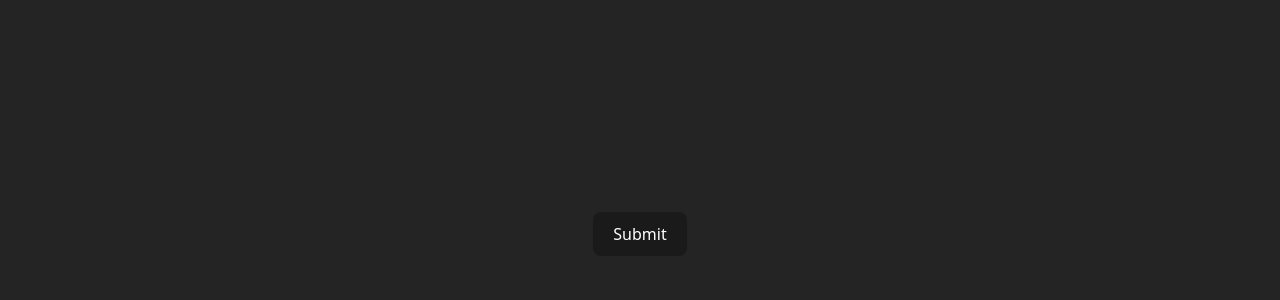
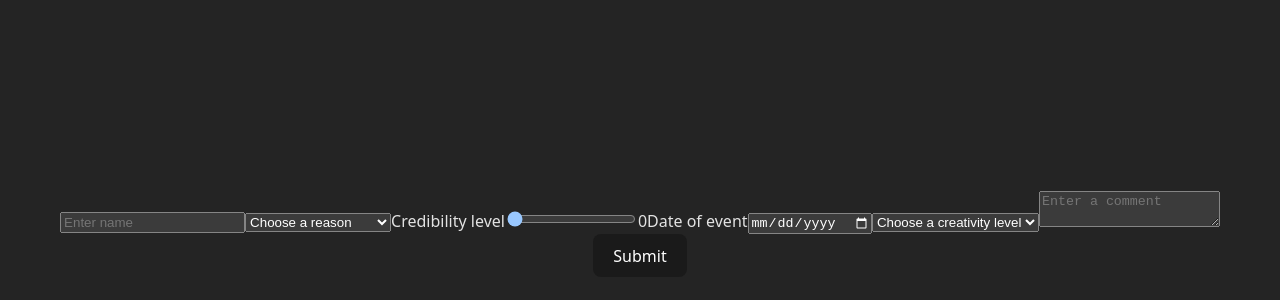
Before and after one commit to Szymonium/excuseGenerator, a React (Vite) app: page / in a window 1280 px wide. Shown: the part 166-466 px from the top of the page. Built offline with nearby package versions, Linux system fonts and the light colour scheme.

Commit message:
Expand form

```diff
--- a/src/App.tsx
+++ b/src/App.tsx
@@ -1,11 +1,13 @@
 import './App.css'
 import Form from "./Form.tsx";
+import Excuses from "./Excuses.tsx";
 
 function App() {
 
   return (
     <>
         <Form />
+        <Excuses />
     </>
   )
 }
--- /dev/null
+++ b/src/Excuses.tsx
@@ -0,0 +1,7 @@
+export default function Excuses() {
+    return (
+        <>
+
+        </>
+    )
+}
--- a/src/Form.tsx
+++ b/src/Form.tsx
@@ -1,14 +1,34 @@
 import * as React from "react";
+import {useState} from "react";
 
-function Form() {
+export default function Form() {
+    const [range, setRange] = useState(0);
 
     return (
         <>
             <form onSubmit={(e: React.FormEvent<HTMLFormElement>) => {e.preventDefault()}}>
+                <input type={"text"} name={"name"} placeholder={"Enter name"} required/>
+                <select name={"reason"} required>
+                    <option selected hidden>Choose a reason</option>
+                    <option>homework not done</option>
+                    <option>doctor's appointment</option>
+                    <option>oversleeping</option>
+                    <option>lack of will to live</option>
+                </select>
+                <label>Credibility level</label><input type={"range"} name={"credibility"} min={0} max={10} defaultValue={0} onChange={(e) => {setRange(parseInt(e.target.value))}} required/>
+                <output>{range}</output>
+                <label>Date of event</label><input type={"date"} name={"date"}/>
+                <select name={"creativity"} required>
+                    <option selected hidden>Choose a creativity level</option>
+                    <option>lefty liar</option>
+                    <option>flawed fraud</option>
+                    <option>decent deceiver</option>
+                    <option>master manipulator</option>
+                    <option>trustworthy trickster</option>
+                </select>
+                <textarea placeholder={"Enter a comment"} required></textarea>
                 <button type={"submit"}>Submit</button>
             </form>
         </>
     )
 }
-
-export default Form
```
